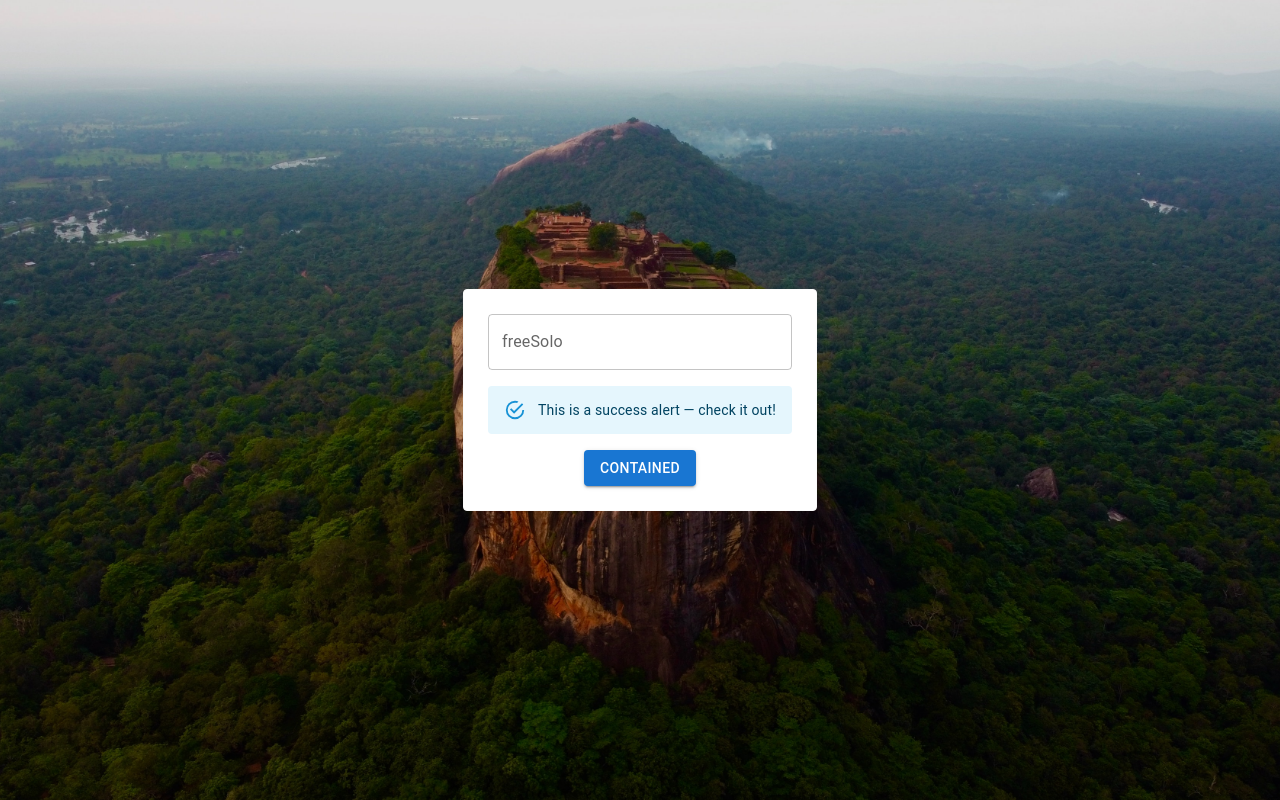
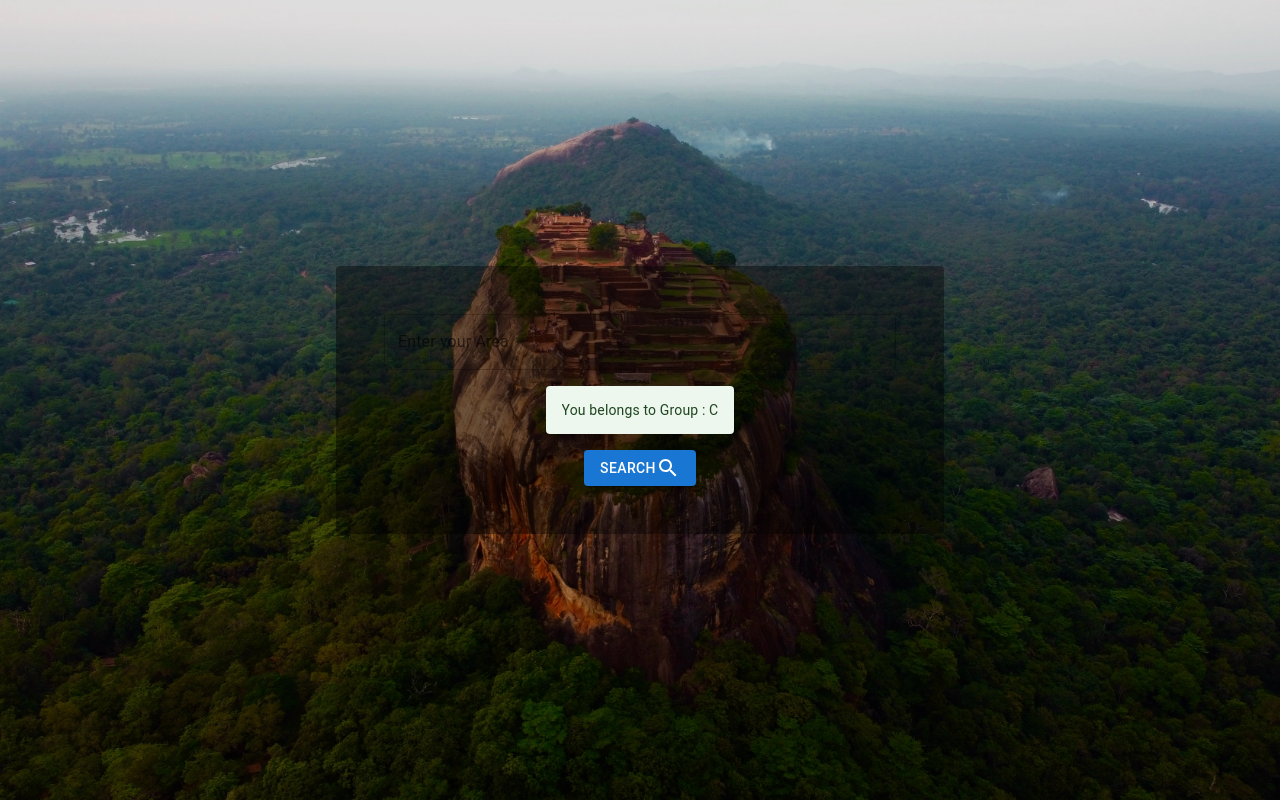
Before and after one commit to ShanaazAhamed/powercut_bot, a React (Create React App) app in the folder web/client/group-finder/: page / in a window 1280 px wide. Built offline with nearby package versions, Linux system fonts and the light colour scheme.

Commit message:
web-app updated

```diff
--- a/web/client/group-finder/src/App.css
+++ b/web/client/group-finder/src/App.css
@@ -7,5 +7,14 @@
     background-position: center;
     background-repeat: no-repeat;
     background-size: cover;
+    margin: 0;
+    padding: 0;
 
   }
+
+
+  #container {
+    /* width: 800px; */
+    /* margin: 0 auto; */
+    background-color: rgba(0,0,0,0.4);
+}
--- a/web/client/group-finder/src/App.js
+++ b/web/client/group-finder/src/App.js
@@ -3,8 +3,9 @@ import "./App.css";
 import FreeSolo from "./components/home/selection";
 import Stack from "@mui/material/Stack";
 import Button from "@mui/material/Button";
-import { Alert } from "@mui/material";
+import { Alert, Icon } from "@mui/material";
 import { red } from "@mui/material/colors";
+import { Search } from "@mui/icons-material";
 
 export default function App() {
   return (
@@ -12,15 +13,18 @@ export default function App() {
       className="d-flex align-items-center justify-content-center bg"
       style={{ height: "100vh" }}
     >
-      <div className="p-4 bg-white  border border-light rounded m-5" style={{}}>
+      <div className="p-5  rounded m-5" style={{}} id="container">
         {/* <div className="p-4 border border-light rounded m-5" style={{}}> */}
-        <Stack spacing={2} sx={{}}>
+        <Stack spacing={2} sx={{ width: "40vw" }}>
           <FreeSolo />
-          <Alert severity="success" color="info">
-            This is a success alert — check it out!
+          <Alert icon={false} className="mx-auto">
+            You belongs to Group : C
           </Alert>
           <div className="d-flex justify-content-center">
-            <Button variant="contained">Contained</Button>
+            <Button variant="contained" sx={{}}>
+              Search
+              <Search className="pw-5" />
+            </Button>
           </div>
         </Stack>
       </div>
--- a/web/client/group-finder/src/components/home/selection.js
+++ b/web/client/group-finder/src/components/home/selection.js
@@ -10,7 +10,12 @@ export default function FreeSolo() {
       freeSolo
       options={top100Films.map((option) => option.title)}
       renderInput={(params) => (
-        <TextField {...params} label="freeSolo" fullWidth />
+        <TextField
+          {...params}
+          label="Enter your Area"
+          fullWidth={true}
+          sx={{ color: pink }}
+        />
       )}
     />
   );
```
